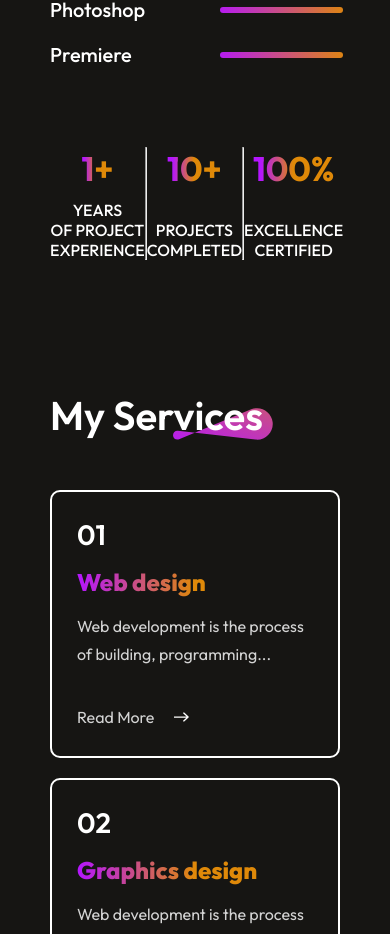
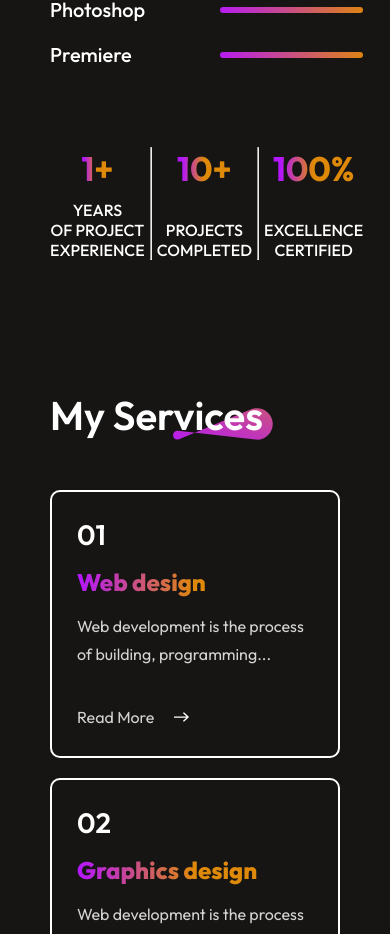
Before and after one commit to ParmodKumar28/Portfolio, a React (Vite) app: page / in a window 390 px wide. Shown: the part 2410-3344 px from the top of the page. Built offline with nearby package versions, Linux system fonts and the light colour scheme.

Commit message:
Responsiveness

```diff
--- a/src/Components/About/About.css
+++ b/src/Components/About/About.css
@@ -170,4 +170,8 @@
         text-align: center;
         font-size: 16px;
     }
+
+    .about-achievements hr{
+        margin: 0px 5px;
+    }
 }
```
